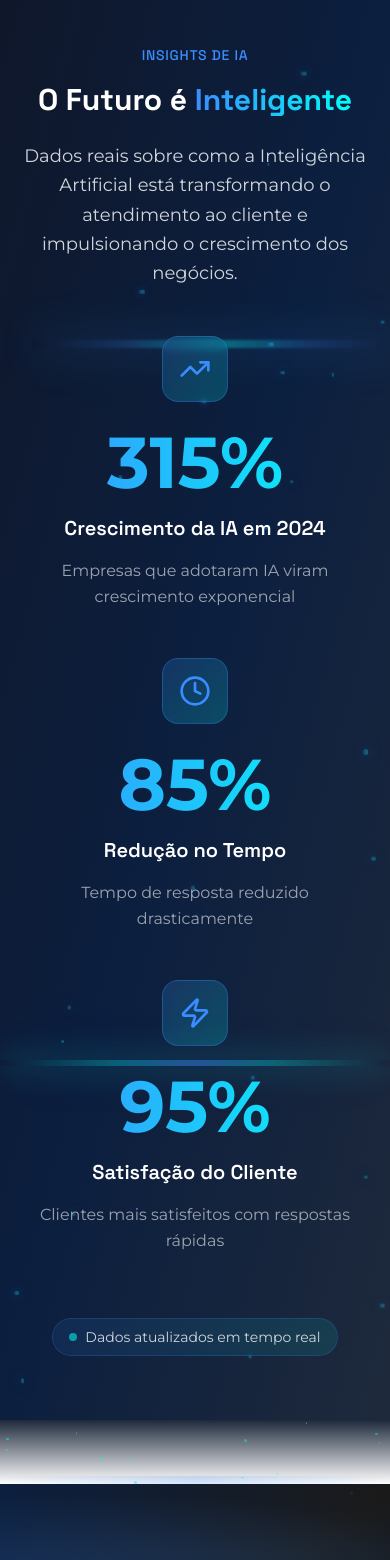
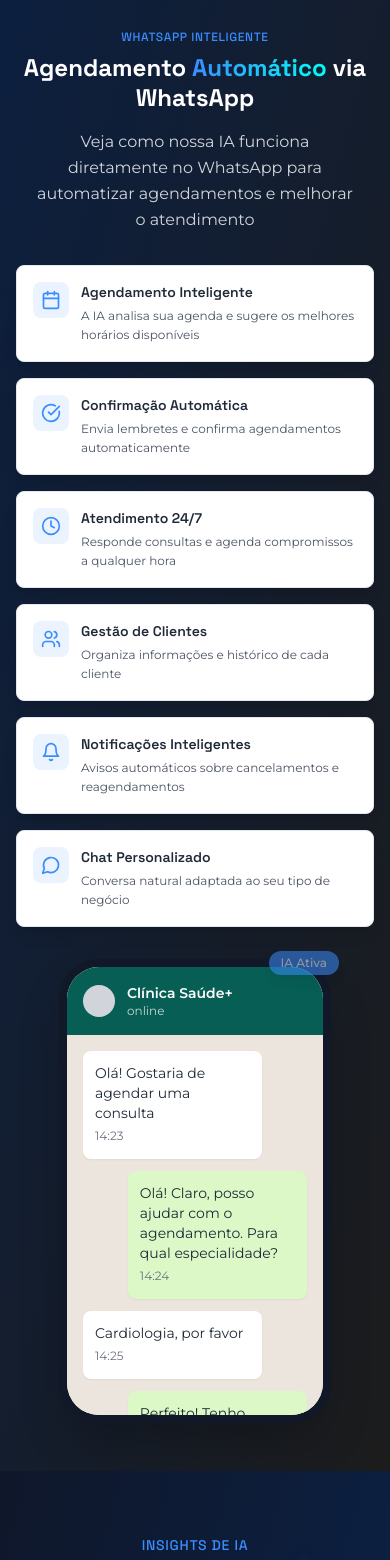
Before and after one commit to MetodoLima/noxus-ai-spark-60, a React (Vite) app: page / in a window 390 px wide. Shown: the part 4600-6160 px from the top of the page. Built offline with nearby package versions, Linux system fonts and the light colour scheme.

Commit message:
Add new section for scheduling AI
Add a new section below the existing one to display a phone image with WhatsApp integration, scheduling AI, and feature cards, with mobile responsiveness.

```diff
--- a/src/components/AutomationsSection.tsx
+++ b/src/components/AutomationsSection.tsx
@@ -1,9 +1,9 @@
-
 import React, { useEffect, useRef } from 'react';
 import { Button } from "@/components/ui/button";
 import { Card, CardContent } from "@/components/ui/card";
 import { MessageSquare, Calendar, ShoppingCart } from "lucide-react";
 import InsightsSection from './InsightsSection';
+import WhatsAppFeaturesSection from './WhatsAppFeaturesSection';
 
 const AutomationsSection: React.FC = () => {
   const automationRefs = useRef<(HTMLDivElement | null)[]>([]);
@@ -161,6 +161,9 @@ const AutomationsSection: React.FC = () => {
         </div>
       </section>
 
+      {/* Nova seção WhatsApp */}
+      <WhatsAppFeaturesSection />
+
       {/* Seção de Insights */}
       <InsightsSection />
 
--- /dev/null
+++ b/src/components/WhatsAppFeaturesSection.tsx
@@ -0,0 +1,164 @@
+
+import React, { useEffect, useRef } from 'react';
+import { Card, CardContent } from "@/components/ui/card";
+import { Clock, MessageCircle, Calendar, CheckCircle, Users, Bell } from "lucide-react";
+
+const WhatsAppFeaturesSection: React.FC = () => {
+  const featureRefs = useRef<(HTMLDivElement | null)[]>([]);
+
+  useEffect(() => {
+    const observer = new IntersectionObserver(entries => {
+      entries.forEach(entry => {
+        if (entry.isIntersecting) {
+          entry.target.classList.add('visible');
+        }
+      });
+    }, {
+      threshold: 0.1
+    });
+
+    featureRefs.current.forEach(item => {
+      if (item) observer.observe(item);
+    });
+
+    return () => {
+      featureRefs.current.forEach(item => {
+        if (item) observer.unobserve(item);
+      });
+    };
+  }, []);
+
+  const features = [
+    {
+      title: "Agendamento Inteligente",
+      description: "A IA analisa sua agenda e sugere os melhores horários disponíveis",
+      icon: Calendar,
+    },
+    {
+      title: "Confirmação Automática",
+      description: "Envia lembretes e confirma agendamentos automaticamente",
+      icon: CheckCircle,
+    },
+    {
+      title: "Atendimento 24/7",
+      description: "Responde consultas e agenda compromissos a qualquer hora",
+      icon: Clock,
+    },
+    {
+      title: "Gestão de Clientes",
+      description: "Organiza informações e histórico de cada cliente",
+      icon: Users,
+    },
+    {
+      title: "Notificações Inteligentes",
+      description: "Avisos automáticos sobre cancelamentos e reagendamentos",
+      icon: Bell,
+    },
+    {
+      title: "Chat Personalizado",
+      description: "Conversa natural adaptada ao seu tipo de negócio",
+      icon: MessageCircle,
+    }
+  ];
+
+  return (
+    <section className="py-12 sm:py-16 lg:py-20 bg-gradient-to-br from-[#0C1F3F] to-[#1C1C1C] relative overflow-hidden">
+      <div className="container mx-auto px-4 sm:px-6 lg:px-8 relative z-10">
+        <div className="text-center mb-8 sm:mb-12 lg:mb-16">
+          <h2 className="text-[#3A8DFF] font-medium mb-2 sm:mb-4 text-xs sm:text-sm tracking-wider uppercase">WHATSAPP INTELIGENTE</h2>
+          <h3 className="text-2xl sm:text-3xl md:text-4xl lg:text-5xl font-bold mb-4 sm:mb-6 text-white leading-tight">
+            Agendamento <span className="bg-gradient-to-r from-[#3A8DFF] to-[#00FFF7] bg-clip-text text-transparent">Automático</span> via WhatsApp
+          </h3>
+          <p className="text-gray-300 max-w-3xl mx-auto text-base sm:text-lg leading-relaxed px-4">
+            Veja como nossa IA funciona diretamente no WhatsApp para automatizar agendamentos e melhorar o atendimento
+          </p>
+        </div>
+
+        <div className="grid grid-cols-1 lg:grid-cols-2 gap-8 lg:gap-12 items-center max-w-7xl mx-auto">
+          {/* Imagem do celular */}
+          <div className="flex justify-center lg:justify-end order-2 lg:order-1">
+            <div className="relative">
+              <div className="bg-gray-900 rounded-[2.5rem] p-2 shadow-2xl">
+                <div className="bg-white rounded-[2rem] overflow-hidden w-64 sm:w-80 h-[28rem] sm:h-[35rem] relative">
+                  {/* Header do WhatsApp */}
+                  <div className="bg-[#075E54] text-white p-4 flex items-center space-x-3">
+                    <div className="w-8 h-8 bg-gray-300 rounded-full"></div>
+                    <div>
+                      <div className="font-semibold text-sm">Clínica Saúde+</div>
+                      <div className="text-xs opacity-75">online</div>
+                    </div>
+                  </div>
+
+                  {/* Conversa */}
+                  <div className="p-4 space-y-3 bg-[#ECE5DD] h-full overflow-hidden">
+                    <div className="bg-white p-3 rounded-lg shadow-sm max-w-[80%] self-start">
+                      <p className="text-sm text-gray-800">Olá! Gostaria de agendar uma consulta</p>
+                      <span className="text-xs text-gray-500">14:23</span>
+                    </div>
+
+                    <div className="bg-[#DCF8C6] p-3 rounded-lg shadow-sm max-w-[80%] self-end ml-auto">
+                      <p className="text-sm text-gray-800">Olá! Claro, posso ajudar com o agendamento. Para qual especialidade?</p>
+                      <span className="text-xs text-gray-500">14:24</span>
+                    </div>
+
+                    <div className="bg-white p-3 rounded-lg shadow-sm max-w-[80%] self-start">
+                      <p className="text-sm text-gray-800">Cardiologia, por favor</p>
+                      <span className="text-xs text-gray-500">14:25</span>
+                    </div>
+
+                    <div className="bg-[#DCF8C6] p-3 rounded-lg shadow-sm max-w-[80%] self-end ml-auto">
+                      <p className="text-sm text-gray-800">Perfeito! Tenho disponibilidade para:</p>
+                      <p className="text-sm text-gray-800 mt-1">📅 Segunda - 15:00</p>
+                      <p className="text-sm text-gray-800">📅 Terça - 09:30</p>
+                      <p className="text-sm text-gray-800">📅 Quarta - 14:00</p>
+                      <span className="text-xs text-gray-500">14:25</span>
+                    </div>
+                  </div>
+                </div>
+              </div>
+
+              {/* Indicador de IA ativa */}
+              <div className="absolute -top-2 -right-2 bg-[#3A8DFF] text-white px-3 py-1 rounded-full text-xs font-medium shadow-lg animate-pulse">
+                IA Ativa
+              </div>
+            </div>
+          </div>
+
+          {/* Cards de funcionalidades */}
+          <div className="grid grid-cols-1 sm:grid-cols-2 gap-4 lg:gap-6 order-1 lg:order-2">
+            {features.map((feature, index) => (
+              <Card
+                key={index}
+                ref={el => featureRefs.current[index] = el}
+                className="bg-white shadow-lg hover:shadow-xl transition-all duration-300 animate-on-scroll"
+                style={{
+                  animationDelay: `${index * 0.1}s`
+                }}
+              >
+                <CardContent className="p-4">
+                  <div className="flex items-start space-x-3">
+                    <div className="flex-shrink-0">
+                      <div className="inline-flex items-center justify-center p-2 rounded-lg bg-[#3A8DFF]/10">
+                        <feature.icon className="h-5 w-5 text-[#3A8DFF]" />
+                      </div>
+                    </div>
+                    <div className="flex-1 min-w-0">
+                      <h4 className="text-sm font-semibold text-gray-800 mb-1">
+                        {feature.title}
+                      </h4>
+                      <p className="text-xs text-gray-600 leading-relaxed">
+                        {feature.description}
+                      </p>
+                    </div>
+                  </div>
+                </CardContent>
+              </Card>
+            ))}
+          </div>
+        </div>
+      </div>
+    </section>
+  );
+};
+
+export default WhatsAppFeaturesSection;
```
